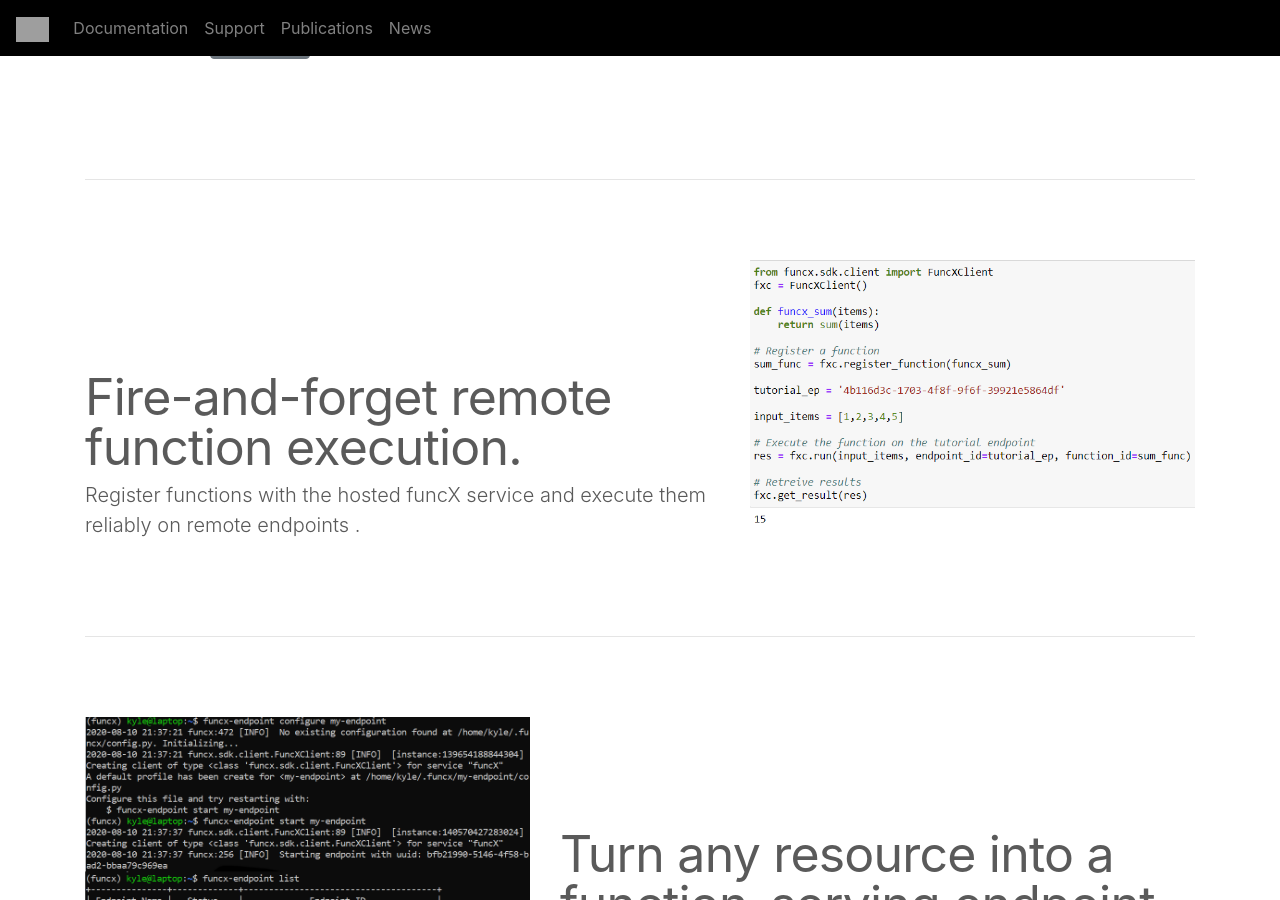
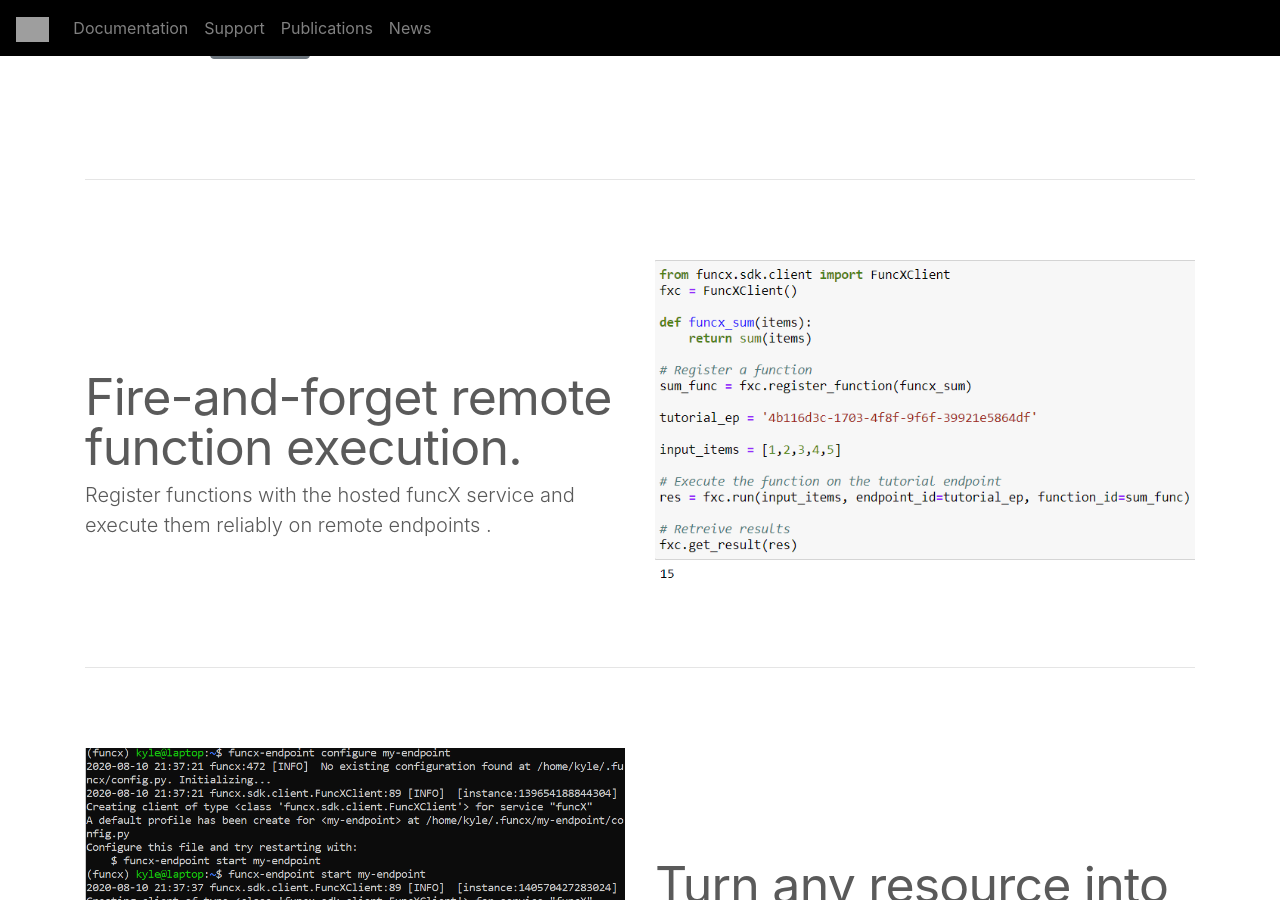
Before and after one commit to funcx-faas/funcx-faas.github.io, a Jekyll site: the page built from index.html, in a window 1280 px wide and 900 px high, scrolled down 929 px. Built offline with Jekyll 4.4.1, drawn with Linux system fonts in a browser that asks for light colours; grey boxes are pictures that could not be loaded.

Commit message:
making pics biger

```diff
--- a/index.html
+++ b/index.html
@@ -42,12 +42,12 @@
         <hr class="featurette-divider">
 
         <div class="row featurette">
-          <div class="col-md-7">
+          <div class="col-md-6">
             <h2 class="featurette-heading">Fire-and-forget remote function execution.
 						<!-- <span class="text-muted"></span> --> </h2>
             <p class="lead">Register functions with the hosted funcX service and execute them reliably on remote endpoints .</p>
           </div>
-          <div class="col-md-5">
+          <div class="col-md-6">
             <img class="featurette-image img-fluid mx-auto" src="images/funcx-code2.png">
           </div>
         </div>
@@ -55,10 +55,10 @@
         <hr class="featurette-divider">
 
 				<div class="row featurette">
-				  <div class="col-md-5">
+				  <div class="col-md-6">
             <img class="featurette-image img-fluid mx-auto" src="images/endpoint.png">
           </div>
-          <div class="col-md-7">
+          <div class="col-md-6">
             <h2 class="featurette-heading">Turn any resource into a function-serving endpoint.
 						<!--<span class="text-muted"></span> -->
 						</h2>
@@ -69,12 +69,12 @@
 				<hr class="featurette-divider">
 
 				<div class="row featurette">
-          <div class="col-md-7">
+          <div class="col-md-6">
             <h2 class="featurette-heading">Execute millions of functions across thousands of nodes.
 						<!--<span class="text-muted"></span> --> </h2>
             <p class="lead">funcX efficiently manages connected resources by elastically deploying workers and containers across nodes.</p>
           </div>
-          <div class="col-md-5">
+          <div class="col-md-6">
             <img class="featurette-image img-fluid mx-auto" src="images/weak-scaling.png">
           </div>
         </div>
@@ -83,10 +83,10 @@
         <hr class="featurette-divider">
 
 				<div class="row featurette">
-			    <div class="col-md-5">
+			    <div class="col-md-6">
             <img class="featurette-image img-fluid mx-auto" src="images/containers.png">
           </div>
-          <div class="col-md-7">
+          <div class="col-md-6">
             <h2 class="featurette-heading">Securely execute functions in customized containers.
 						<!--<span class="text-muted"></span>--> </h2>
             <p class="lead">Log in using hundreds of supported identity providers. funcX implements fine-grained access control to endpoints and function executions are isolated within containers.</p>
```
